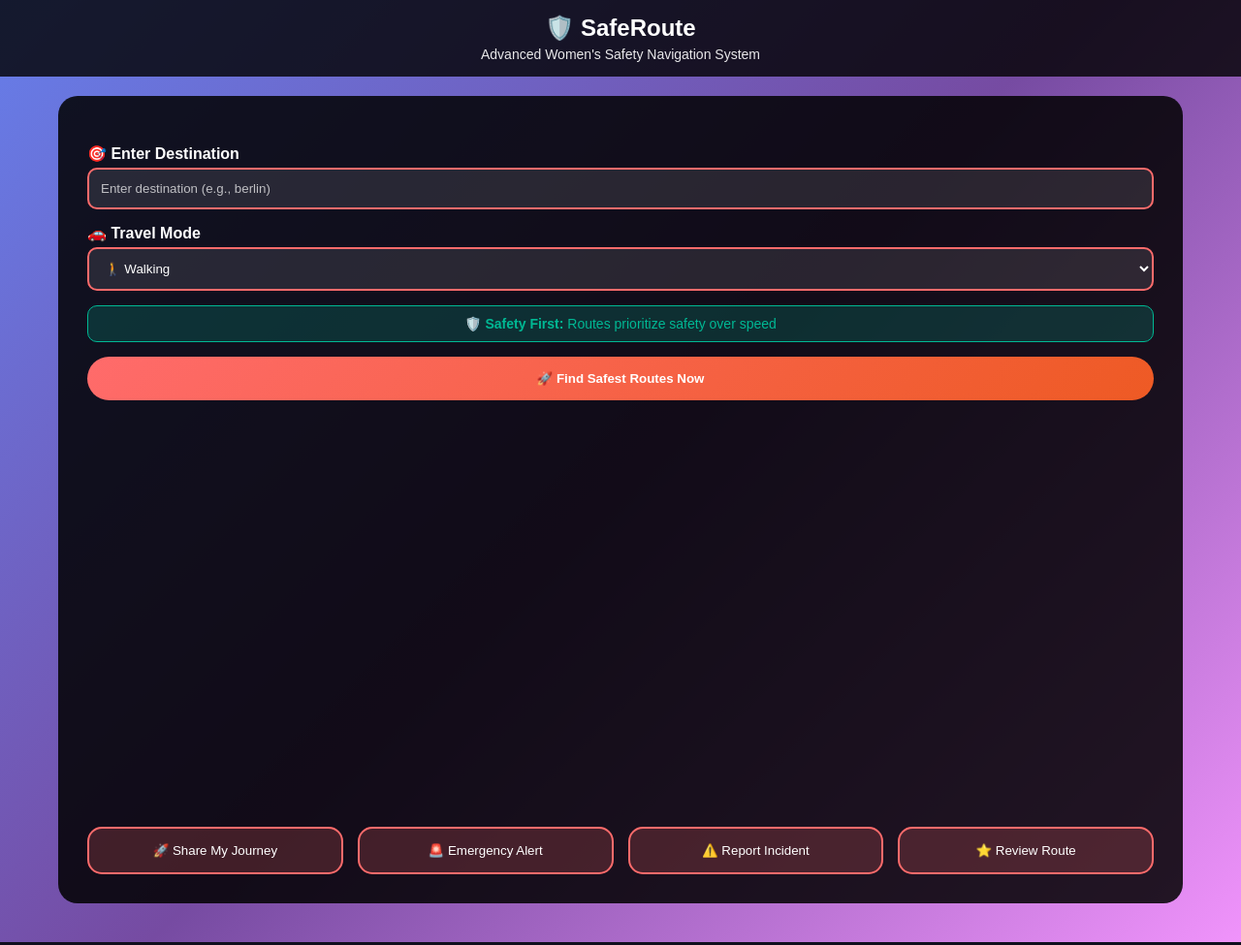
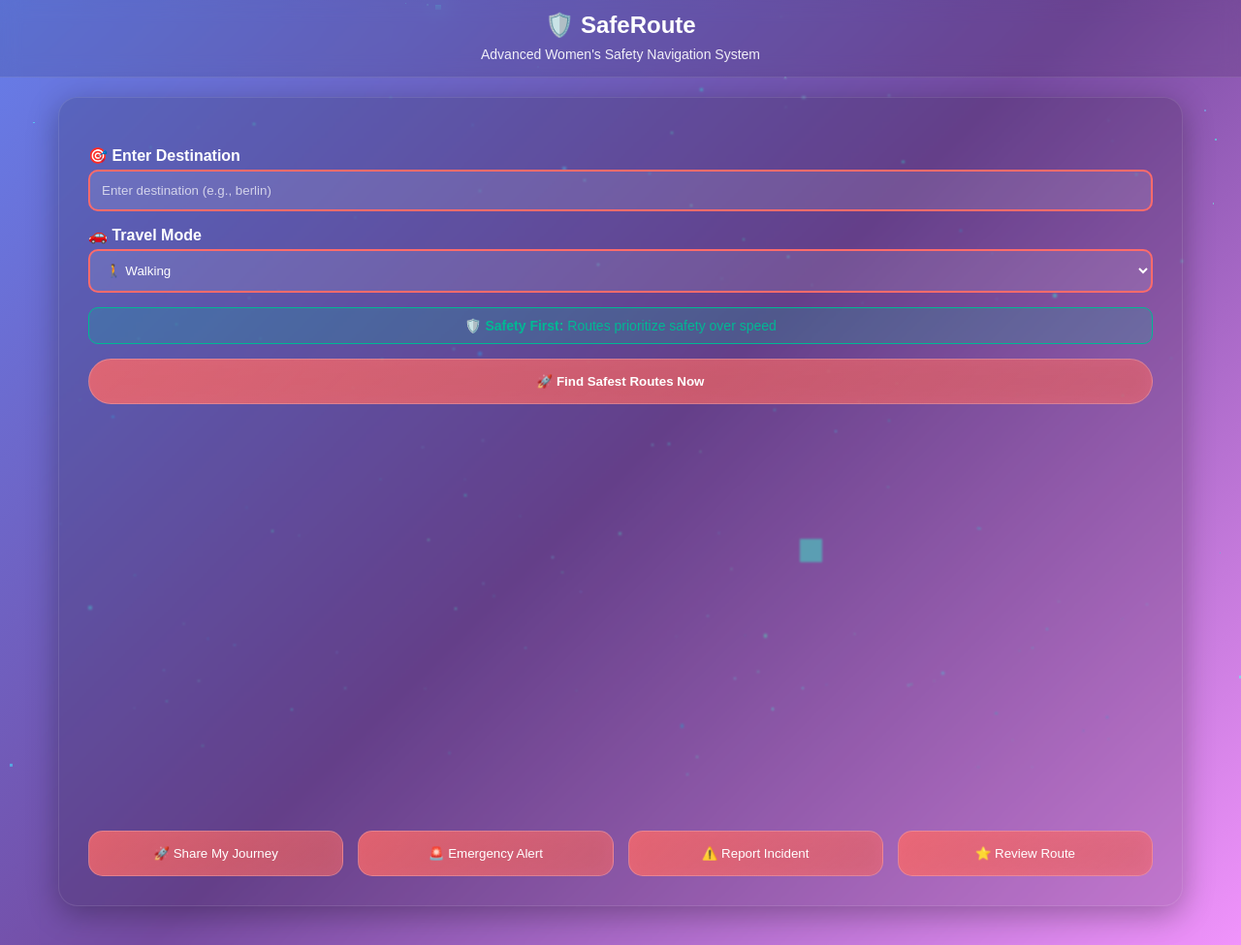
Before and after one commit to SuneethKokala/IU_Project_SE_SuneethKokala, a Flask app: page / in a window 1280 px wide. Shown: the whole page at 97% size. Run offline with Flask 3, Linux system fonts and the light colour scheme; some libraries are stand-ins or nearby versions.

Commit message:
Add Three.js 3D effects to beautify frontend
- Added animated particle background with Three.js
- Implemented glassmorphism design with backdrop blur
- Added 3D hover effects and entrance animations
- Enhanced visual appeal with floating logo animation
- Improved UI with gradient buttons and shadows

```diff
--- a/templates/maps.html
+++ b/templates/maps.html
@@ -12,8 +12,10 @@
     <meta name="twitter:title" content="SafeRoute - Women's Safety Navigation">
     <meta name="twitter:description" content="AI-powered women's safety navigation app with real-time route analysis and emergency features">
     <link rel="stylesheet" href="{{ url_for('static', filename='style.css') }}">
+    <script src="https://cdnjs.cloudflare.com/ajax/libs/three.js/r128/three.min.js"></script>
 </head>
 <body>
+    <canvas id="threejs-bg"></canvas>
     <div class="header">
         <div class="logo">🛡️ SafeRoute</div>
         <div class="tagline">Advanced Women's Safety Navigation System</div>
@@ -1110,6 +1112,71 @@
 
     <script async defer src="https://maps.googleapis.com/maps/api/js?key=AIzaSyDLnyrliH2xbgqMq4gWJn5sWloDt8WDehU&libraries=geometry&callback=initMap"></script>
 
+    <script>
+        // Three.js 3D Background
+        let scene, camera, renderer, particles;
+
+        function initThreeJS() {
+            const canvas = document.getElementById('threejs-bg');
+            scene = new THREE.Scene();
+            camera = new THREE.PerspectiveCamera(75, window.innerWidth / window.innerHeight, 0.1, 1000);
+            renderer = new THREE.WebGLRenderer({ canvas: canvas, alpha: true });
+            renderer.setSize(window.innerWidth, window.innerHeight);
+            renderer.setClearColor(0x000000, 0);
+
+            // Create floating particles
+            const geometry = new THREE.BufferGeometry();
+            const positions = [];
+            const colors = [];
+
+            for (let i = 0; i < 1000; i++) {
+                positions.push((Math.random() - 0.5) * 2000);
+                positions.push((Math.random() - 0.5) * 2000);
+                positions.push((Math.random() - 0.5) * 2000);
+
+                colors.push(0.2 + Math.random() * 0.3);
+                colors.push(0.6 + Math.random() * 0.4);
+                colors.push(0.8 + Math.random() * 0.2);
+            }
+
+            geometry.setAttribute('position', new THREE.Float32BufferAttribute(positions, 3));
+            geometry.setAttribute('color', new THREE.Float32BufferAttribute(colors, 3));
+
+            const material = new THREE.PointsMaterial({
+                size: 3,
+                vertexColors: true,
+                transparent: true,
+                opacity: 0.6
+            });
+
+            particles = new THREE.Points(geometry, material);
+            scene.add(particles);
+
+            camera.position.z = 1000;
+
+            animate();
+        }
+
+        function animate() {
+            requestAnimationFrame(animate);
+
+            particles.rotation.x += 0.0005;
+            particles.rotation.y += 0.001;
+
+            renderer.render(scene, camera);
+        }
+
+        // Handle window resize
+        window.addEventListener('resize', () => {
+            camera.aspect = window.innerWidth / window.innerHeight;
+            camera.updateProjectionMatrix();
+            renderer.setSize(window.innerWidth, window.innerHeight);
+        });
+
+        // Initialize Three.js when page loads
+        window.addEventListener('load', initThreeJS);
+    </script>
+
     <style>
         @keyframes pulse {
             0% { opacity: 1; }
@@ -1145,6 +1212,103 @@
         .star.active {
             opacity: 1;
         }
+
+        #threejs-bg {
+            position: fixed;
+            top: 0;
+            left: 0;
+            width: 100%;
+            height: 100%;
+            z-index: -1;
+            pointer-events: none;
+        }
+
+        .container {
+            position: relative;
+            z-index: 1;
+            backdrop-filter: blur(1px);
+        }
+
+        .header {
+            background: rgba(0, 0, 0, 0.1);
+            backdrop-filter: blur(10px);
+            border-bottom: 1px solid rgba(255, 255, 255, 0.1);
+        }
+
+        .safety-panel, .route-analysis {
+            background: rgba(0, 0, 0, 0.15);
+            backdrop-filter: blur(15px);
+            border: 1px solid rgba(255, 255, 255, 0.1);
+            box-shadow: 0 8px 32px rgba(0, 0, 0, 0.3);
+        }
+
+        .modal-content {
+            background: rgba(0, 0, 0, 0.2);
+            backdrop-filter: blur(20px);
+            border: 1px solid rgba(255, 255, 255, 0.2);
+            box-shadow: 0 16px 64px rgba(0, 0, 0, 0.4);
+        }
+
+        .feature-btn, .find-routes-btn {
+            background: linear-gradient(135deg, rgba(255, 107, 107, 0.8), rgba(255, 107, 107, 0.6));
+            backdrop-filter: blur(10px);
+            border: 1px solid rgba(255, 255, 255, 0.2);
+            transition: all 0.3s ease;
+            transform-style: preserve-3d;
+        }
+
+        .feature-btn:hover, .find-routes-btn:hover {
+            transform: translateY(-2px) scale(1.02);
+            box-shadow: 0 8px 25px rgba(255, 107, 107, 0.4);
+        }
+
+        .route-option {
+            background: rgba(0, 0, 0, 0.1);
+            backdrop-filter: blur(10px);
+            border: 1px solid rgba(255, 255, 255, 0.1);
+            transition: all 0.3s ease;
+        }
+
+        .route-option:hover {
+            transform: translateY(-3px);
+            box-shadow: 0 10px 30px rgba(0, 184, 148, 0.3);
+        }
+
+        @keyframes float {
+            0%, 100% { transform: translateY(0px); }
+            50% { transform: translateY(-10px); }
+        }
+
+        .logo {
+            animation: float 3s ease-in-out infinite;
+        }
     </style>
+
+    <script>
+        // Enhanced UI animations
+        document.addEventListener('DOMContentLoaded', function() {
+            // Add entrance animations
+            const elements = document.querySelectorAll('.safety-panel, .route-analysis, .feature-btn');
+            elements.forEach((el, index) => {
+                el.style.opacity = '0';
+                el.style.transform = 'translateY(30px)';
+                setTimeout(() => {
+                    el.style.transition = 'all 0.6s ease';
+                    el.style.opacity = '1';
+                    el.style.transform = 'translateY(0)';
+                }, index * 100);
+            });
+
+            // Add 3D hover effects to buttons
+            document.querySelectorAll('.feature-btn').forEach(btn => {
+                btn.addEventListener('mouseenter', function() {
+                    this.style.transform = 'translateY(-2px) scale(1.02) rotateX(5deg)';
+                });
+                btn.addEventListener('mouseleave', function() {
+                    this.style.transform = 'translateY(0) scale(1) rotateX(0deg)';
+                });
+            });
+        });
+    </script>
 </body>
 </html>
```
